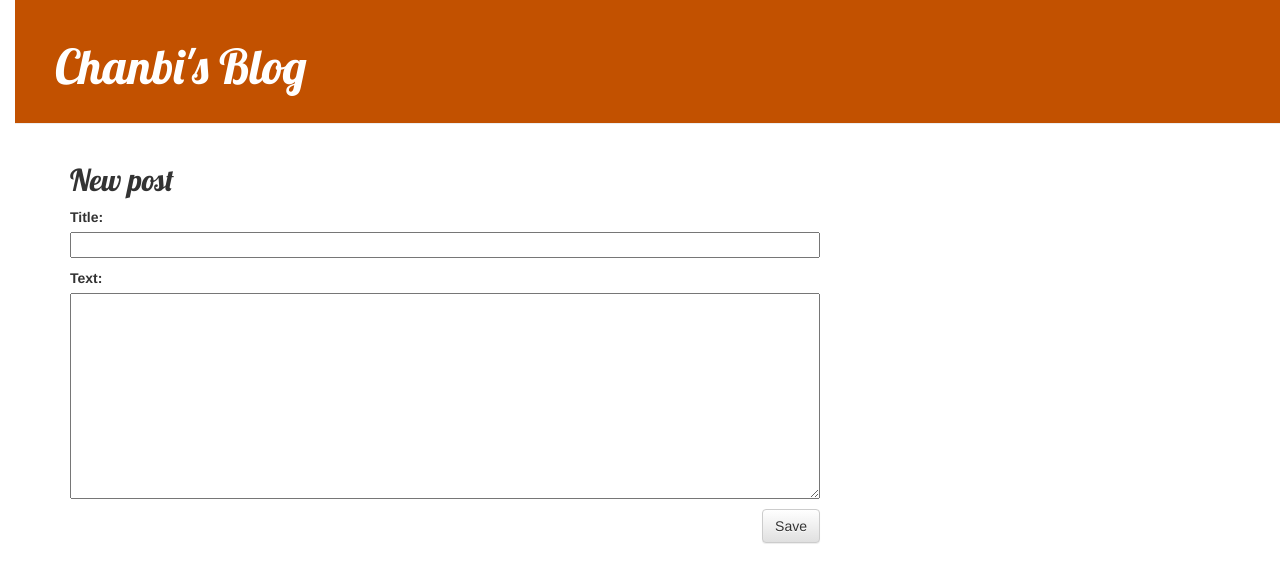
After one commit to chanbi-raining/django-blog, a Django app: page /post/new/ in a window 1280 px wide. The commit adds this page. Shown: the top 583 px of the page. Run offline with Django 3.2, Linux system fonts and the light colour scheme; some libraries are stand-ins or nearby versions.

Commit message:
Added views to create/edit blog post inside the site

```diff
--- /dev/null
+++ b/blog/forms.py
@@ -0,0 +1,8 @@
+from django import forms
+from .models import Post
+
+class PostForm(forms.ModelForm):
+
+    class Meta:
+        model = Post
+        fields = ('title', 'text', )
--- a/blog/templates/blog/base.html
+++ b/blog/templates/blog/base.html
@@ -9,6 +9,11 @@
     </head>
     <body>
         <div class="page-header">
+            {% if user.is_authenticated %}
+                <a href="{% url 'post_new' %}" class="top-menu">
+                    <span class="glyphicon glyphicon-plus"></span>
+                </a>
+            {% endif %}
             <h1><a href="/">Chanbi's Blog</a></h1>
         </div>
         <div class="content container">
--- a/blog/templates/blog/post_detail.html
+++ b/blog/templates/blog/post_detail.html
@@ -7,6 +7,11 @@
                 {{ post.published_date }}
             </div>
         {% endif %}
+        {% if user.is_authenticated %}
+            <a class="btn btn-default" href="{% url 'post_edit' pk=post.pk %}">
+                <span class="glyphicon glyphicon-pencil"></span>
+            </a>
+        {% endif %}
         <h2>{{ post.title }}</h2>
         <p>{{ post.text|linebreaksbr }}</p>
     </div>
--- /dev/null
+++ b/blog/templates/blog/post_edit.html
@@ -0,0 +1,9 @@
+{% extends 'blog/base.html' %}
+
+{% block content %}
+    <h2>New post</h2>
+    <form method="POST" class="post-form">{% csrf_token %}
+        {{ form.as_p }}
+        <button type="submit" class="save btn btn-default">Save</button>
+    </form>
+{% endblock %}
--- a/blog/urls.py
+++ b/blog/urls.py
@@ -3,5 +3,7 @@ from . import views
 
 urlpatterns = [
     path('', views.post_list, name='post_list'),
-    path('post/<int:pk>/', views.post_detail, name='post_detail')
+    path('post/<int:pk>/', views.post_detail, name='post_detail'),
+    path('post/new/', views.post_new, name='post_new'),
+    path('post/<int:pk>/edit/', views.post_edit, name='post_edit'),
 ]
--- a/blog/views.py
+++ b/blog/views.py
@@ -1,7 +1,8 @@
-from django.shortcuts import render
+from django.shortcuts import render, redirect
 from django.utils import timezone
 from .models import Post
 from django.shortcuts import render, get_object_or_404
+from .forms import PostForm
 
 
 def post_list(request):
@@ -11,3 +12,30 @@ def post_list(request):
 def post_detail(request, pk):
     post = get_object_or_404(Post, pk=pk)
     return render(request, 'blog/post_detail.html', {'post': post})
+
+def post_new(request):
+    if request.method == "POST":
+        form = PostForm(request.POST)
+        if form.is_valid():
+            post = form.save(commit=False)
+            post.author = request.user
+            post.published_date = timezone.now()
+            post.save()
+            return redirect('post_detail', pk=post.pk)
+    else:
+        form = PostForm()
+    return render(request, 'blog/post_edit.html', {'form': form})
+
+def post_edit(request, pk):
+    post = get_object_or_404(Post, pk=pk)
+    if request.method == "POST":
+        form = PostForm(request.POST, instance=post)
+        if form.is_valid():
+            post = form.save(commit=False)
+            post.author = request.user
+            post.published_date = timezone.now()
+            post.save()
+            return redirect('post_detail', pk=post.pk)
+    else:
+        form = PostForm(instance=post)
+    return render(request, 'blog/post_edit.html', {'form': form})
```
